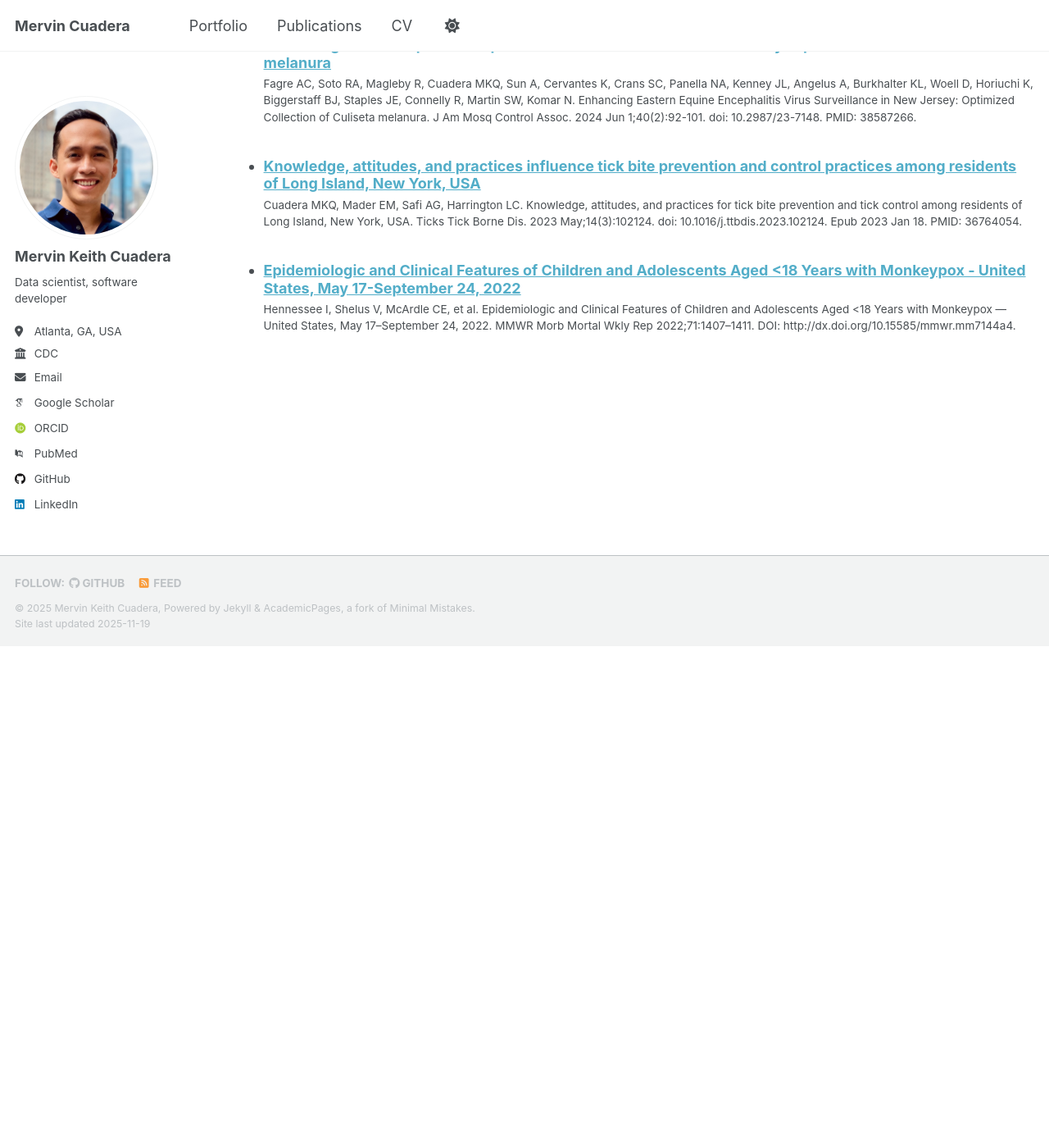
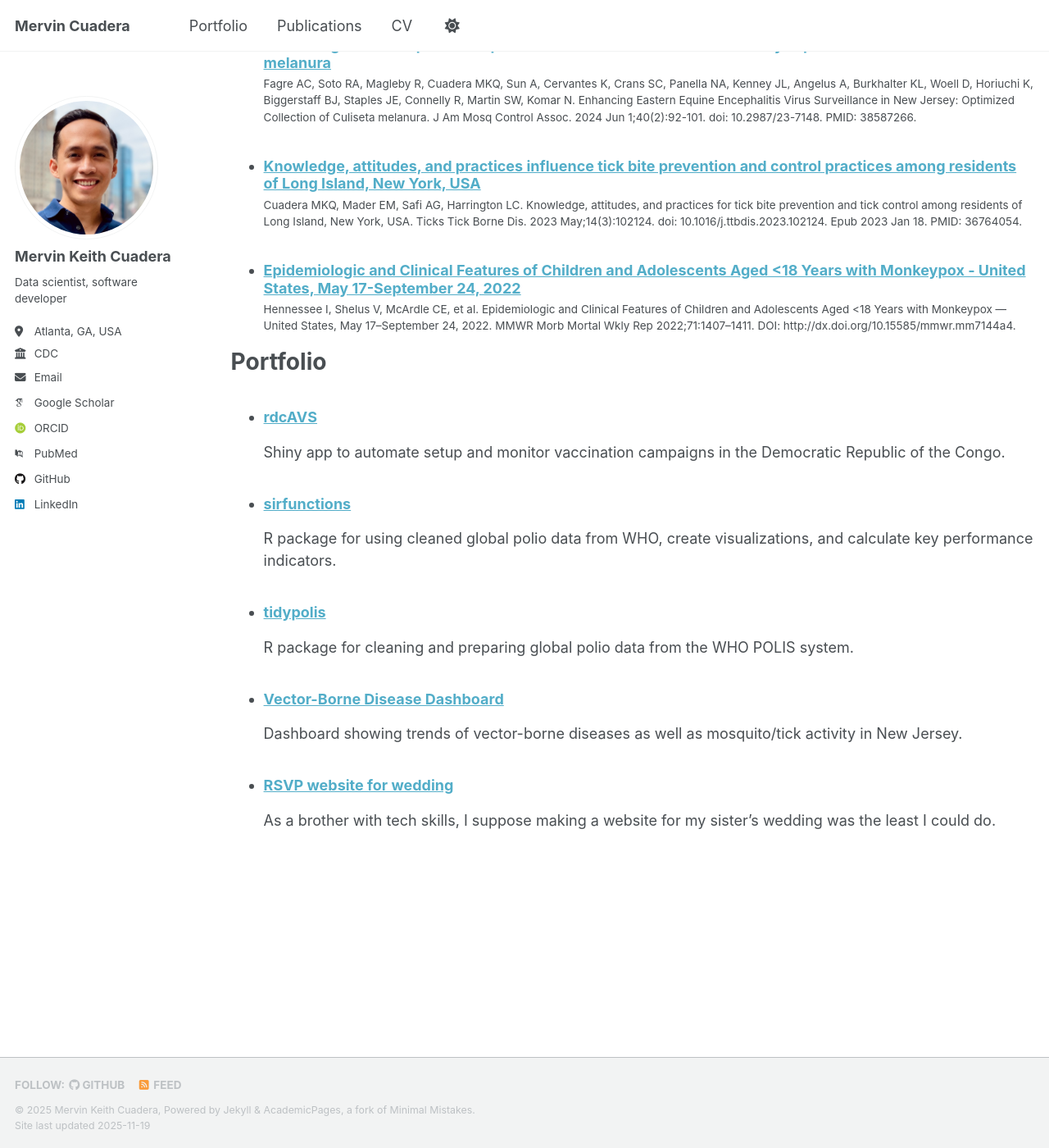
Before and after one commit to mcuadera/mcuadera.github.io, a Jekyll site: the page built from _pages/cv.md, in a window 1280 px wide and 1400 px high, scrolled down 2441 px. Shown: the whole window at 82% size. Built offline with Jekyll 4.4.1, drawn with Linux system fonts in a browser that asks for light colours; some web fonts are replaced; a script that is not in the unit is left out; before the commit the page ends 3229 px from its top, so only the background shows below that.

Commit message:
add portfolio section to CV

```diff
--- a/_includes/archive-single-cv.html
+++ b/_includes/archive-single-cv.html
@@ -36,7 +36,11 @@
     {% if post.read_time %}
       <p class="page__meta"><i class="fa fa-clock" aria-hidden="true"></i> {% include read-time.html %}</p>
     {% endif %}
-    {% if post.venue%}<p class="archive__item-excerpt" itemprop="description">{{ post.citation }}</p> {% endif %}
+    {% if post.venue %}
+      <p class="archive__item-excerpt" itemprop="description">{{ post.citation }}</p>
+    {% elsif post.excerpt %}
+      <p class="archive__item-excerpt" itemprop="description">{{ post.excerpt | markdownify }}</p>
+    {% endif %}
     </li>
  </article>
 </div>
--- a/_pages/cv.md
+++ b/_pages/cv.md
@@ -76,3 +76,9 @@ Publications
   <ul>{% for post in site.publications reversed %}
     {% include archive-single-cv.html %}
   {% endfor %}</ul>
+
+Portfolio
+======
+  <ul>{% for post in site.portfolio %}
+    {% include archive-single-cv.html %}
+  {% endfor %}</ul>
```
